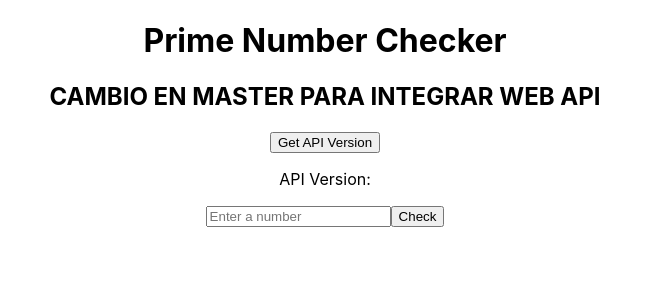
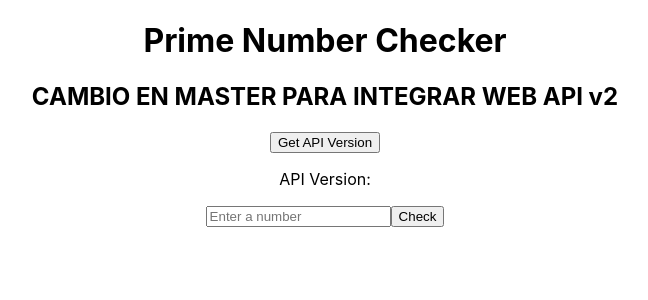
Before and after one commit to DsMarkRomero/simple-app, a React (Create React App) app in the folder prime-number-frontend/: page / in a window 1280 px wide. Shown: the top 300 px of the page, without its empty margins (315-963 px from the left). Built offline with nearby package versions, Linux system fonts and the light colour scheme; the HTML template or start-up script is replaced by a standard one.

Commit message:
test webApi v2

```diff
--- a/prime-number-frontend/src/PrimeCheck.js
+++ b/prime-number-frontend/src/PrimeCheck.js
@@ -27,7 +27,7 @@ const PrimeCheck = () => {
     return (
         <div>
             <h1>Prime Number Checker</h1>
-			<h2> CAMBIO EN MASTER PARA INTEGRAR WEB API</h2>
+			<h2> CAMBIO EN MASTER PARA INTEGRAR WEB API v2</h2>
             <button onClick={fetchVersion}>Get API Version</button>
             <p>API Version: {version}</p>
             <input
```
